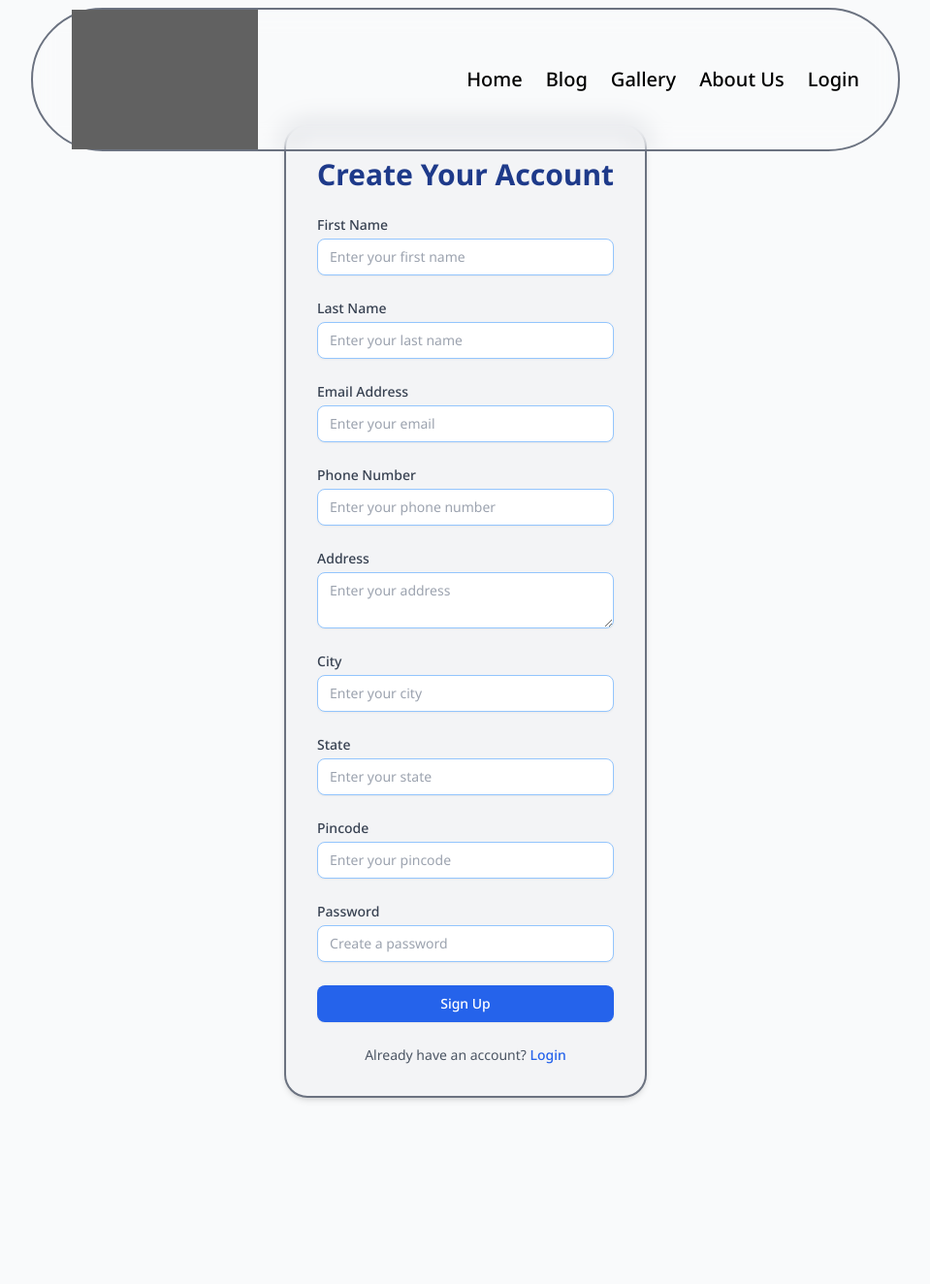
After one commit to Varad-13/kheliyaad, a Django app: page /signup/ in a window 1280 px wide. The commit adds this page. Shown: the whole page at 97% size, without its empty margins (160-1119 px from the left). Run offline with Django 5.2, Linux system fonts and the light colour scheme; some libraries are stand-ins or nearby versions; grey boxes are pictures that could not be loaded.

Commit message:
Add views for signup, login and log out

```diff
--- a/core/urls.py
+++ b/core/urls.py
@@ -1,7 +1,10 @@
 from django.urls import path
-from .views import home, login
+from .views import *
 
 urlpatterns = [
-    path('', home, name='home'),  # Home page URL
-    path('login/', login.as_view(), name='login'),  # Login page URL
+    path('', Home, name='home'),  # Home page URL
+    path('login/', Login.as_view(), name='login'),  # Login page URL
+    path('logout/', Logout.as_view(), name='logout'),
+    path('signup/', Signup.as_view(), name='signup'),
+
 ]
--- a/core/views.py
+++ b/core/views.py
@@ -1,27 +1,28 @@
-from django.contrib.auth import authenticate, login
+from django.contrib.auth import authenticate, login, logout
 from django.contrib import messages
 from django.shortcuts import render, redirect
 from django.views import View
 from .models import *
 # Create your views here.
 
-def home(request):
+def Home(request):
     return render(request, 'core/index.html')
 
-class login(View):
+class Login(View):
     def get(self, request):
         if request.user.is_authenticated:
-            return redirect(home)
+            return redirect("home")
         else:
             return render(request, 'core/login.html')
     def post(self, request):
-        email = request.POST.get("username")
+        email = request.POST.get("email")
         password = request.POST.get("password")
         auth = authenticate(request, username=email, password=password)
 
         if auth is not None:
             login(request, auth)
-            return redirect(home)
+            messages.success(request, "You have successfully logged in.")
+            return redirect("home")
 
         else:
             if not User.objects.filter(email=email).exists():
@@ -30,3 +31,71 @@ class login(View):
                 messages.error(request, "Incorrect password. Please try again.")
 
         return render(request, 'core/login.html')
+
+class Logout(View):
+    def get(self, request):
+        if request.user.is_authenticated:
+            logout(request)
+            messages.success(request, "You have successfully logged out.")
+        else:
+            messages.warning(request, "You are not logged in.")
+        return redirect("login")
+
+class Signup(View):
+    def get(self, request):
+        if request.user.is_authenticated:
+            return redirect('home')
+        return render(request, 'core/signup.html')
+
+    def post(self, request):
+        email = request.POST.get("email")
+        password = request.POST.get("password")
+        fname = request.POST.get("fname")
+        lname = request.POST.get("lname")
+        phone = request.POST.get("phone")
+        address = request.POST.get("address")
+        city = request.POST.get("city")
+        state = request.POST.get("state")
+        pincode = request.POST.get("pincode")
+
+        # Check if email is already registered
+        if User.objects.filter(email=email).exists():
+            messages.error(request, "Email address is already in use.")
+            return render(request, 'core/signup.html')
+
+        # Password validation
+        if len(password) < 8:
+            messages.error(request, "Password must be at least 8 characters long.")
+            return render(request, 'core/signup.html')
+        if not any(char.isdigit() for char in password):
+            messages.error(request, "Password must contain at least one number.")
+            return render(request, 'core/signup.html')
+        if not any(char.isalpha() for char in password):
+            messages.error(request, "Password must contain at least one letter.")
+            return render(request, 'core/signup.html')
+
+        # Create User and UserProfile
+        try:
+            user = User.objects.create_user(
+                username=email,
+                email=email,
+                password=password,
+                first_name=fname,
+                last_name=lname
+            )
+            UserProfile.objects.create(
+                user=user,
+                fname=fname,
+                lname=lname,
+                phone=phone,
+                address=address,
+                city=city,
+                state=state,
+                pincode=pincode
+            )
+            login(request, user)  # Log in the user after signup
+            messages.success(request, "Account created successfully!")
+            return redirect('home')
+        except Exception as e:
+            messages.error(request, f"An error occurred: {e}")
+            return render(request, 'core/signup.html')
--- a/sportblog/settings.py
+++ b/sportblog/settings.py
@@ -23,7 +23,7 @@ BASE_DIR = Path(__file__).resolve().parent.parent
 SECRET_KEY = 'django-insecure-n&41m&zi)!(@&f*v^)3&$8-y6g&gv#&y4(0lb4*t&nzer)4fv4'
 
 # SECURITY WARNING: don't run with debug turned on in production!
-DEBUG = False
+DEBUG = True
 
 ALLOWED_HOSTS = ["*"]
 
@@ -108,7 +108,7 @@ AUTH_PASSWORD_VALIDATORS = [
 
 LANGUAGE_CODE = 'en-us'
 
-TIME_ZONE = 'IST'
+TIME_ZONE = 'UCT'
 
 USE_I18N = True
 
--- a/templates/core/base.html
+++ b/templates/core/base.html
@@ -4,10 +4,10 @@
 <head class="dark">
     <meta charset="UTF-8">
     <meta name="viewport" content="width=device-width, initial-scale=1.0">
-    <title>{% block title %}Django Project{% endblock %}</title>
+    <title>{% block title %}{% endblock %} Kheliyaad</title>
 
     <!-- Include Tailwind CSS -->
-    <link rel="stylesheet" href="https://res.cloudinary.com/dej3owk7z/raw/upload/v1733598689/output_fiqqtf.css" />
+    <script src="https://cdn.tailwindcss.com"></script>
     <link rel="preconnect" href="https://fonts.googleapis.com">
     <link rel="preconnect" href="https://fonts.gstatic.com" crossorigin>
     <link href="https://fonts.googleapis.com/css2?family=Noto+Sans:ital,wght@0,100..900;1,100..900&family=Noto+Serif:ital@0;1&display=swap" rel="stylesheet">
@@ -81,7 +81,11 @@
                 <a href="#" class="hover:underline">Blog</a>
                 <a href="#" class="hover:underline">Gallery</a>
                 <a href="#" class="hover:underline">About Us</a>
+                {% if request.user.is_authenticated %}
+                <a href="{% url 'logout' %}" class="hover:underline">Log Out</a>
+                {% else %}
                 <a href="{% url 'login' %}" class="hover:underline">Login</a>
+                {% endif %}
             </div>
             <div class="nav-item flex px-6 text-center items-center gap-6 font-medium lg:text-xl md:hidden text-black dark:text-white">
                 <span class="material-symbols-outlined">
@@ -92,6 +96,19 @@
         <div class="h-16 md:h-8">
 
         </div>
+        {% for message in messages %}
+            {% if message.tags == "error" %}
+                <p class="text-red-700 dark:text-red-400 mb-6 text-center">{{ message }}</p>
+            {% elif message.tags == "success" %}
+                <p class="text-green-700 dark:text-green-400 mb-6 text-center">{{ message }}</p>
+            {% elif message.tags == "warning" %}
+                <p class="text-yellow-700 dark:text-yellow-400 mb-6 text-center">{{ message }}</p>
+            {% elif message.tags == "info" %}
+                <p class="text-blue-700 dark:text-blue-400 mb-6 text-center">{{ message }}</p>
+            {% else %}
+                <p class="text-gray-700 dark:text-gray-400 mb-6 text-center">{{ message }}</p>
+            {% endif %}
+        {% endfor %}
 
         {% block content %}{% endblock %}
 
--- a/templates/core/index.html
+++ b/templates/core/index.html
@@ -9,7 +9,7 @@
 </video>
 <div id="hero" class="flex md:flex-row flex-col-reverse w-full h-full justify-between gap-6 p-2" style="background-image: url();">
     <div class="flex flex-col md:w-2/5 gap-4 h-auto text-gray-600 dark:text-gray-300">
-        <p class="text-2xl md:text-4xl xl:text-5xl  text-gray-700 dark:text-gray-200 leading-10"><span class="text-blue-600 dark:text-blue-400 font-medium md:text-5xl">Kheliyaad</span> is an Institution which preserves the <span class="text-blue-600 dark:text-blue-400 font-medium md:text-5xl">status</span> of people in society by developing <span class="text-blue-600 dark:text-blue-400 font-medium md:text-5xl">Mental, Physical</span> as well as <span class="text-blue-600 dark:text-blue-400 font-medium md:text-5xl">Social spirit</span> and take them in the direction of good health.</p>
+        <p class="text-2xl md:text-4xl xl:text-5xl font-light text-gray-700 dark:text-gray-200 leading-10"><span class="text-blue-600 dark:text-blue-400 font-medium md:text-5xl">Kheliyaad</span> is an Institution which preserves the <span class="text-blue-600 dark:text-blue-400 font-medium md:text-5xl">status of people</span> in society by developing <span class="text-blue-600 dark:text-blue-400 font-medium md:text-5xl">Mental, Physical</span> as well as <span class="text-blue-600 dark:text-blue-400 font-medium md:text-5xl">Social spirit</span> and take them in the direction of good health.</p>
             <div class="hidden w-full items-center justify-center gap-4 lg:flex text-xl mt-2 2xl:px-8">
             <a href="#" class="flex items-center justify-center button w-full rounded-full px-4 py-2 bg-blue-600 text-white text-center border border-2 border-blue-600 transition duration-700 ease-in-out hover:dark:border-blue-400 hover:bg-transparent hover:backdrop-blur-sm hover:text-blue-600 hover:dark:text-blue-200">Join Us</a>
             <a href="#" class="flex items-center justify-center button w-full rounded-full px-4 py-2 text-center border border-2 border-blue-600 text-blue-600 dark:border-blue-400 dark:text-blue-200 bg-transparent backdrop-blur-md transition duration-700 ease-in-out hover:bg-blue-600 hover:border-blue-600 hover:text-white">Learn More</a>
--- /dev/null
+++ b/templates/core/signup.html
@@ -0,0 +1,125 @@
+{% extends 'core/base.html' %}
+
+{% block content %}
+    <div class="max-w-md w-full bg-gray-100 dark:bg-gray-900 p-8 shadow-md rounded-3xl border-2 border-gray-500">
+        {% for message in messages %}
+        <p class="text-red-700 dark:text-red-400 mb-6 text-center">{{ message }}</p>
+        {% endfor %}
+        <h2 class="text-center text-3xl font-bold text-blue-900 dark:text-white mb-6">Create Your Account</h2>
+        <form class="space-y-6" method="post">
+            {% csrf_token %}
+            <div>
+                <label for="fname" class="block text-sm font-medium text-gray-700 dark:text-gray-200">First Name</label>
+                <input
+                    id="fname"
+                    name="fname"
+                    type="text"
+                    required
+                    class="mt-1 block w-full px-3 py-2 border border-blue-300 text-gray-900 dark:border-blue-500 rounded-lg shadow-sm placeholder-gray-400 focus:outline-none focus:ring-blue-500 focus:border-blue-500 dark:focus:ring-blue-500 dark:focus:border-blue-500 sm:text-sm"
+                    placeholder="Enter your first name"
+                />
+            </div>
+            <div>
+                <label for="lname" class="block text-sm font-medium text-gray-700 dark:text-gray-200">Last Name</label>
+                <input
+                    id="lname"
+                    name="lname"
+                    type="text"
+                    required
+                    class="mt-1 block w-full px-3 py-2 border border-blue-300 text-gray-900 dark:border-blue-500 rounded-lg shadow-sm placeholder-gray-400 focus:outline-none focus:ring-blue-500 focus:border-blue-500 dark:focus:ring-blue-500 dark:focus:border-blue-500 sm:text-sm"
+                    placeholder="Enter your last name"
+                />
+            </div>
+            <div>
+                <label for="email" class="block text-sm font-medium text-gray-700 dark:text-gray-200">Email Address</label>
+                <input
+                    id="email"
+                    name="email"
+                    type="email"
+                    required
+                    class="mt-1 block w-full px-3 py-2 border border-blue-300 text-gray-900 dark:border-blue-500 rounded-lg shadow-sm placeholder-gray-400 focus:outline-none focus:ring-blue-500 focus:border-blue-500 dark:focus:ring-blue-500 dark:focus:border-blue-500 sm:text-sm"
+                    placeholder="Enter your email"
+                />
+            </div>
+            <div>
+                <label for="phone" class="block text-sm font-medium text-gray-700 dark:text-gray-200">Phone Number</label>
+                <input
+                    id="phone"
+                    name="phone"
+                    type="text"
+                    required
+                    maxlength="10"
+                    class="mt-1 block w-full px-3 py-2 border border-blue-300 text-gray-900 dark:border-blue-500 rounded-lg shadow-sm placeholder-gray-400 focus:outline-none focus:ring-blue-500 focus:border-blue-500 dark:focus:ring-blue-500 dark:focus:border-blue-500 sm:text-sm"
+                    placeholder="Enter your phone number"
+                />
+            </div>
+            <div>
+                <label for="address" class="block text-sm font-medium text-gray-700 dark:text-gray-200">Address</label>
+                <textarea
+                    id="address"
+                    name="address"
+                    required
+                    class="mt-1 block w-full px-3 py-2 border border-blue-300 text-gray-900 dark:border-blue-500 rounded-lg shadow-sm placeholder-gray-400 focus:outline-none focus:ring-blue-500 focus:border-blue-500 dark:focus:ring-blue-500 dark:focus:border-blue-500 sm:text-sm"
+                    placeholder="Enter your address"
+                ></textarea>
+            </div>
+            <div>
+                <label for="city" class="block text-sm font-medium text-gray-700 dark:text-gray-200">City</label>
+                <input
+                    id="city"
+                    name="city"
+                    type="text"
+                    required
+                    class="mt-1 block w-full px-3 py-2 border border-blue-300 text-gray-900 dark:border-blue-500 rounded-lg shadow-sm placeholder-gray-400 focus:outline-none focus:ring-blue-500 focus:border-blue-500 dark:focus:ring-blue-500 dark:focus:border-blue-500 sm:text-sm"
+                    placeholder="Enter your city"
+                />
+            </div>
+            <div>
+                <label for="state" class="block text-sm font-medium text-gray-700 dark:text-gray-200">State</label>
+                <input
+                    id="state"
+                    name="state"
+                    type="text"
+                    required
+                    class="mt-1 block w-full px-3 py-2 border border-blue-300 text-gray-900 dark:border-blue-500 rounded-lg shadow-sm placeholder-gray-400 focus:outline-none focus:ring-blue-500 focus:border-blue-500 dark:focus:ring-blue-500 dark:focus:border-blue-500 sm:text-sm"
+                    placeholder="Enter your state"
+                />
+            </div>
+            <div>
+                <label for="pincode" class="block text-sm font-medium text-gray-700 dark:text-gray-200">Pincode</label>
+                <input
+                    id="pincode"
+                    name="pincode"
+                    type="text"
+                    required
+                    maxlength="10"
+                    class="mt-1 block w-full px-3 py-2 border border-blue-300 text-gray-900 dark:border-blue-500 rounded-lg shadow-sm placeholder-gray-400 focus:outline-none focus:ring-blue-500 focus:border-blue-500 dark:focus:ring-blue-500 dark:focus:border-blue-500 sm:text-sm"
+                    placeholder="Enter your pincode"
+                />
+            </div>
+            <div>
+                <label for="password" class="block text-sm font-medium text-gray-700 dark:text-gray-200">Password</label>
+                <input
+                    id="password"
+                    name="password"
+                    type="password"
+                    required
+                    class="mt-1 block w-full px-3 py-2 border border-blue-300 text-gray-900 dark:border-blue-500 rounded-lg shadow-sm placeholder-gray-400 focus:outline-none focus:ring-blue-500 focus:border-blue-500 dark:focus:ring-blue-500 dark:focus:border-blue-500 sm:text-sm"
+                    placeholder="Create a password"
+                />
+            </div>
+            <div>
+                <button
+                    type="submit"
+                    class="w-full flex justify-center py-2 px-4 border border-transparent rounded-lg shadow-sm text-sm font-medium text-white bg-blue-600 hover:bg-blue-700 focus:outline-none focus:ring-2 focus:ring-offset-2 focus:ring-blue-500 dark:bg-blue-700 dark:hover:bg-blue-600"
+                >
+                    Sign Up
+                </button>
+            </div>
+        </form>
+        <p class="mt-6 text-center text-sm text-gray-600 dark:text-gray-300">
+            Already have an account?
+            <a href="{% url 'login' %}" class="font-medium text-blue-600 hover:text-blue-500 dark:text-blue-300 dark:hover:text-blue-200">Login</a>
+        </p>
+    </div>
+{% endblock %}
```
Also changed, not shown: static/css/output.css (+5 -5 lines), templates/core/login.html (+3 -5 lines).
